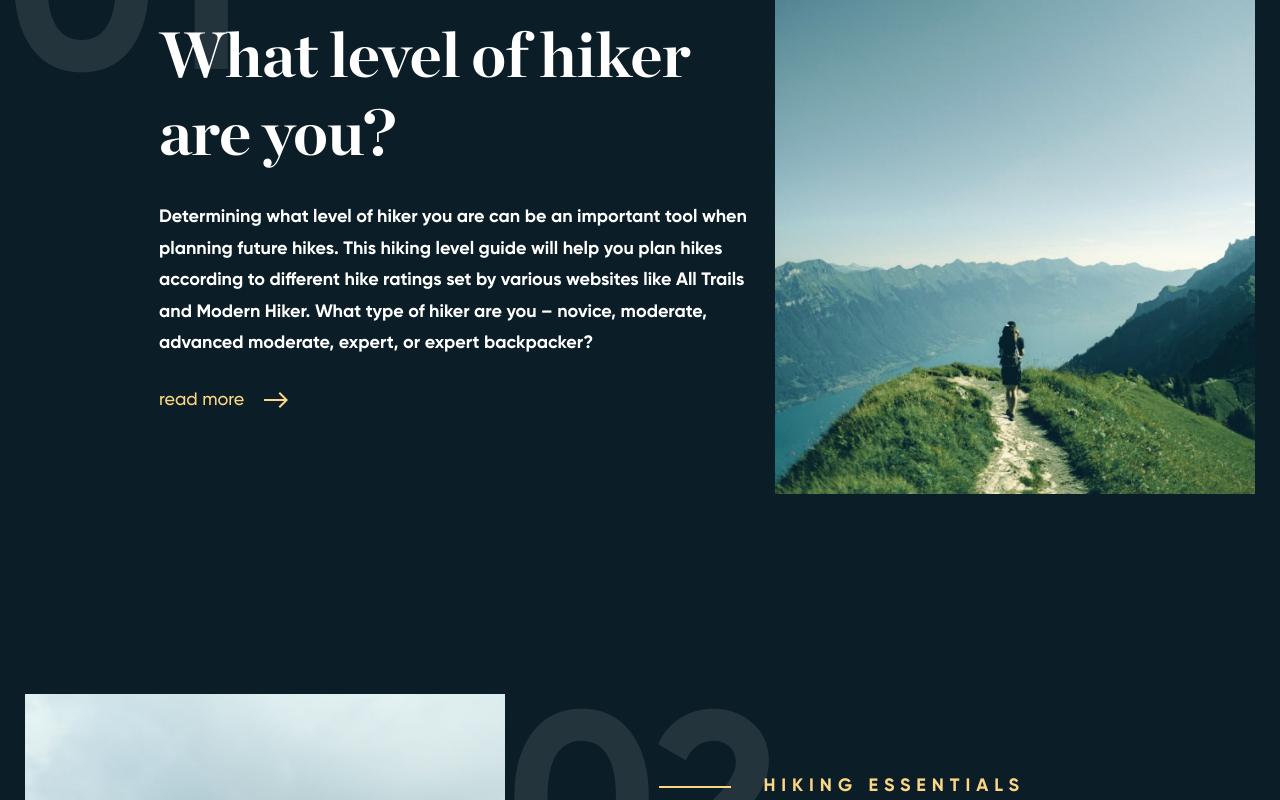
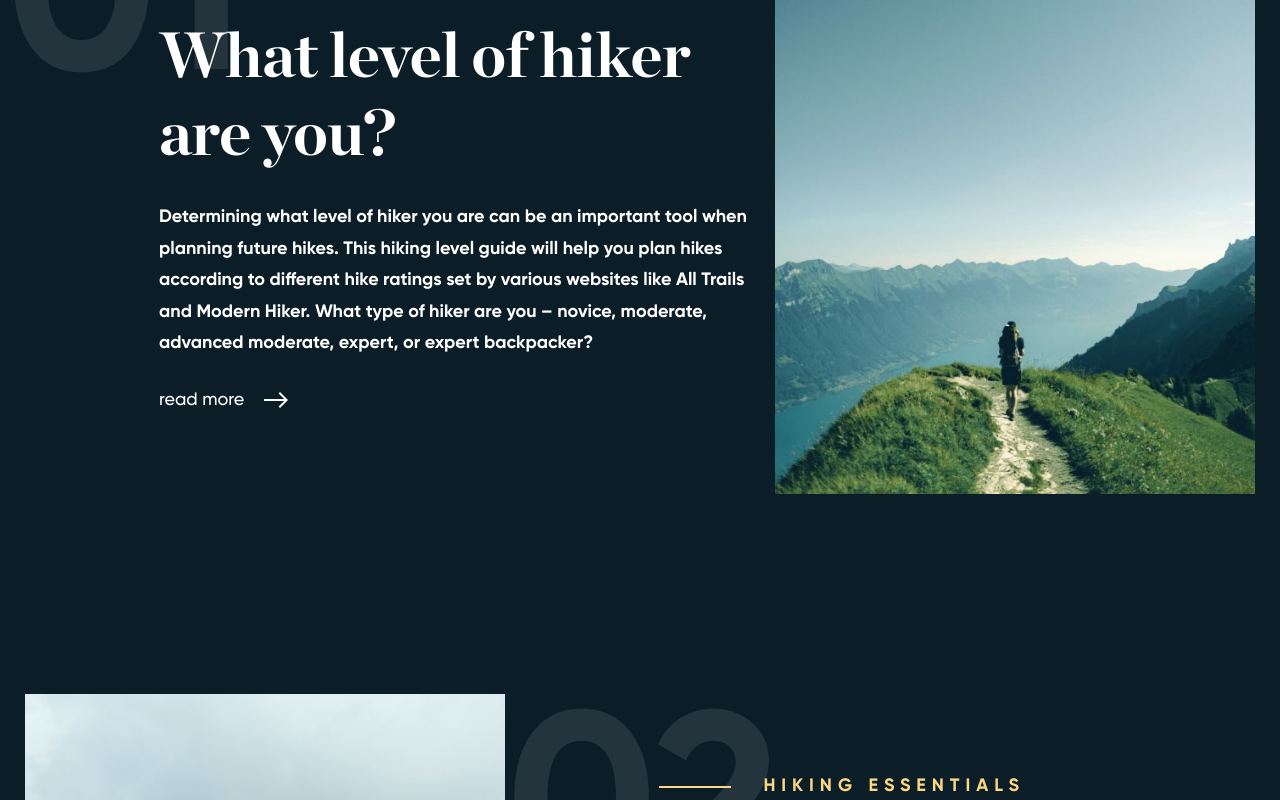
Before and after one commit to Bukovski/MNTN-template, a plain HTML site: page index.html in a window 1280 px wide. In both pictures the pointer is over the link 215 px from the left and 1777 px from the top of the page. Shown: the part 1377-2177 px from the top of the page. Drawn offline with Linux system fonts and the light colour scheme; files whose address does not match are found by name.

Commit message:
add: readme

```diff
--- a/css/main.css
+++ b/css/main.css
@@ -66,6 +66,14 @@ a[href]:not([class]) { /* Default style for links */
 .footer__logo-link:hover,
 .footer__link:hover {
   color: var(--color-orange)
+}
+
+.article__button:hover {
+  color: var(--color-white)
+}
+
+.article__button:hover .article__icon {
+  fill: var(--color-white);
 }
 
 .container {
```
Also changed, not shown: MNTN-full-page.jpg (added), 1 other file.
